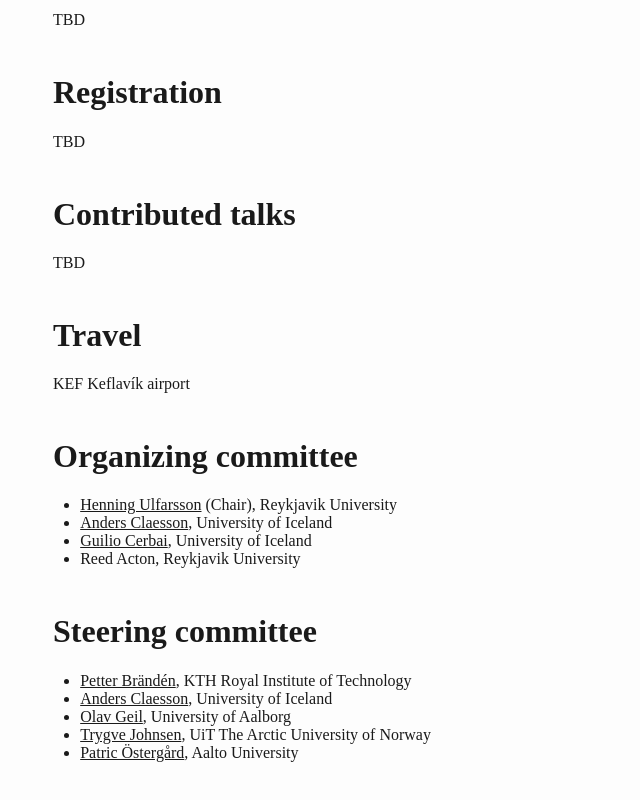
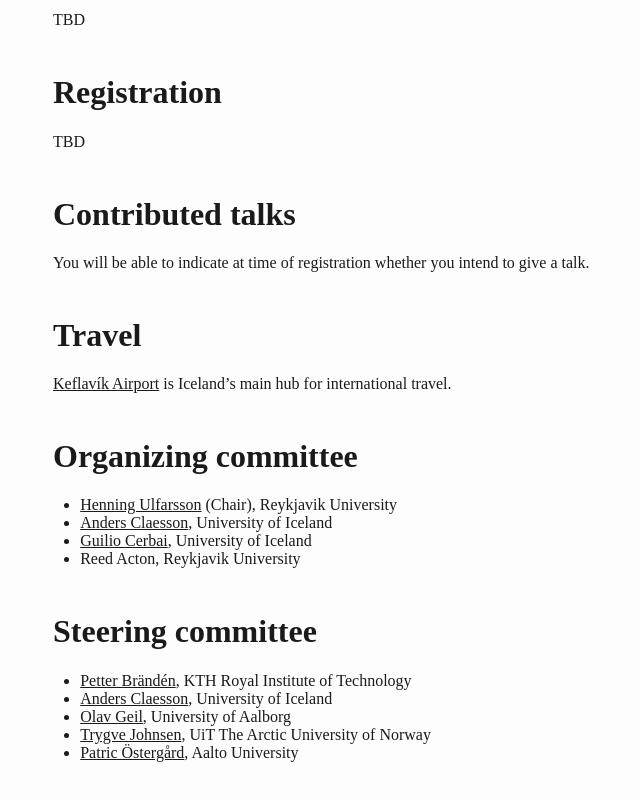
Before and after one commit to norcom2025/norcom2025.github.io, a plain HTML site: page index.html in a window 1280 px wide. Shown: the part 933-1733 px from the top of the page, without its empty margins (267-907 px from the left). Drawn offline with Linux system fonts and the light colour scheme.

Commit message:
modified: index.html index.md

```diff
--- a/index.html
+++ b/index.html
@@ -191,9 +191,11 @@
 <h1 id="registration">Registration</h1>
 <p>TBD</p>
 <h1 id="contributed-talks">Contributed talks</h1>
-<p>TBD</p>
+<p>You will be able to indicate at time of registration whether you
+intend to give a talk.</p>
 <h1 id="travel">Travel</h1>
-<p>KEF Keflavík airport</p>
+<p><a href="https://www.kefairport.com/">Keflavík Airport</a> is
+Iceland’s main hub for international travel.</p>
 <h1 id="organizing-committee">Organizing committee</h1>
 <ul>
 <li><a
```
Also changed, not shown: 1 other file.
